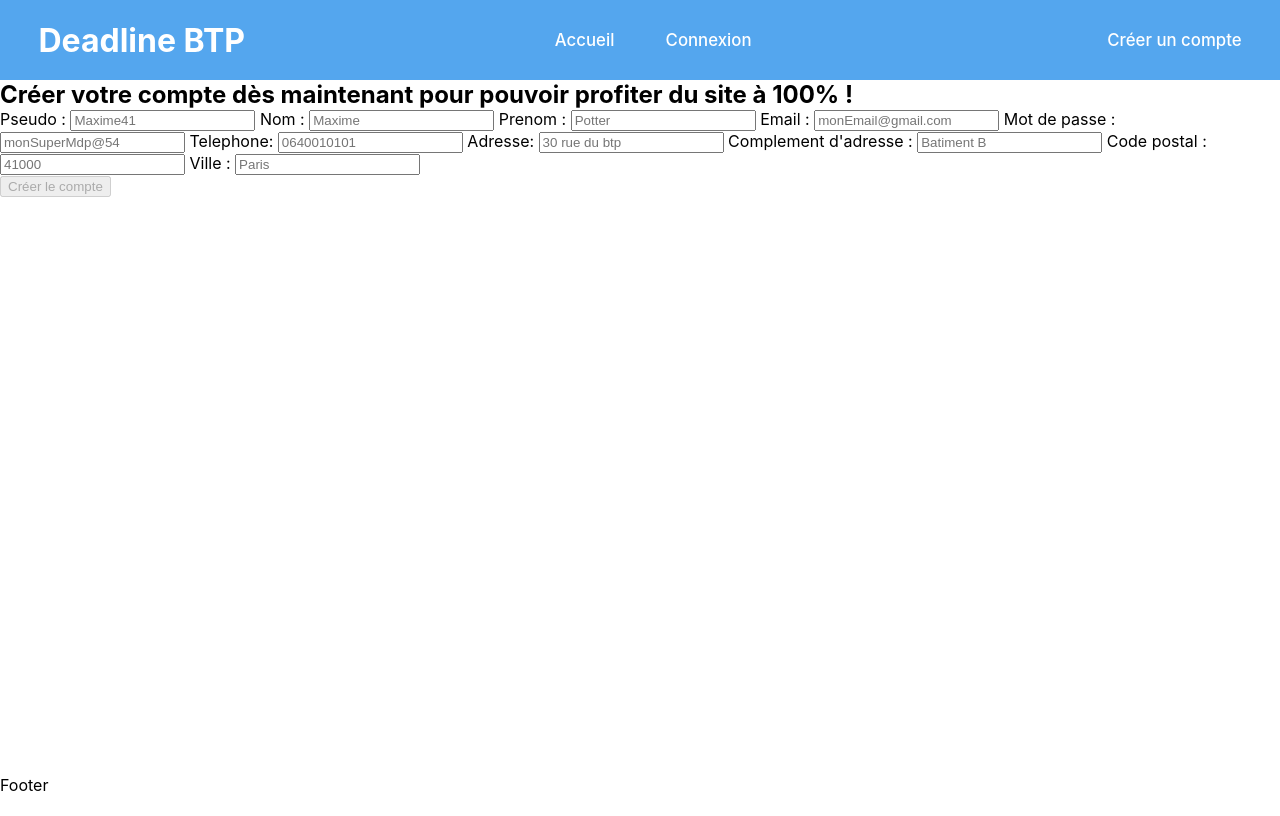
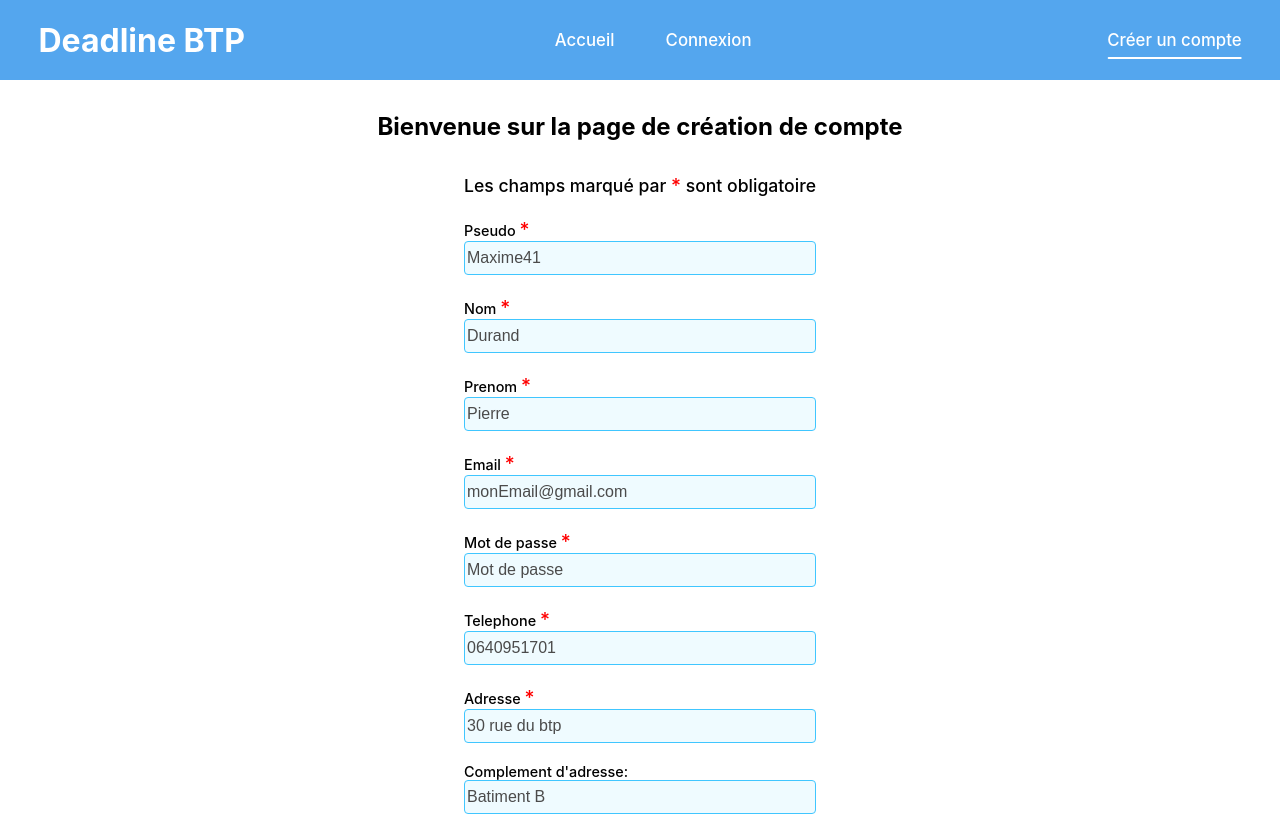
Before and after one commit to maaxxiime/TestTechnique, a React (Create React App) app in the folder react-app/: page /signup in a window 1280 px wide. Shown: the top 816 px of the page. Built offline with nearby package versions, Linux system fonts and the light colour scheme.

Commit message:
navbar / inscription

```diff
--- a/react-app/src/components/Navbar/Navbar.jsx
+++ b/react-app/src/components/Navbar/Navbar.jsx
@@ -1,15 +1,15 @@
-import React from "react";
+import React, { useEffect } from "react";
 import styled from "styled-components";
 import { colors } from "../../variable/variable";
 
 const Nav = styled.nav`
   display: flex;
-  background-color: #54a6ee;
+  background-color: ${colors["background-navbar"]};
   height: 80px;
 
   a {
     text-decoration: none;
-    color: white;
+    color: ${colors["font-navbar"]};
     font-size: 1.050rem;
     font-weight: 500;
     position: relative;
@@ -17,15 +17,18 @@ const Nav = styled.nav`
 
   button {
     border: none;
-    background-color: #54a6ee;
+    background-color: ${colors["background-button-deconnexion"]};
     cursor: pointer;
-    color: white;
+    color: ${colors["font-navbar"]};
     font-size: 1.050rem;
     font-weight: 500;
     position: relative;
+    height: 3rem;
+    border-radius: 0.5rem;
+
   }
   h2 {
-    color: white;
+    color: ${colors["font-navbar"]};
     font-size: 2rem;
   }
 
@@ -44,12 +47,13 @@ const Nav = styled.nav`
     margin: 0 3% 0 2%;
   }
 
+
   .active::after {
     content: "";
     width: 100%;
     height: 2px;
     border-radius: 0.25rem;
-    background-color: white;
+    background-color: ${colors["font-navbar"]};
     position: absolute;
     transform: translate(-100% , 27px);
 
@@ -65,19 +69,6 @@ export default function Navbar() {
   let trueUrl = urlReplace.substring(urlReplace.lastIndexOf("/") + 1);
 
 
-  let accueil = document.getElementById('accueil');
-  let compte = document.getElementById('compte');
-  let accueilTwo = document.getElementById('accueilTwo');
-  let login = document.getElementById('login');
-  let signup = document.getElementById('signup');
-  console.log(trueUrl)
-
-  if(trueUrl == "localhost:3000") {
-    accueil.classList.add("active");
-  } else if (trueUrl == "compte") {
-    compte.classList.add("active")
-  }
-
 
 
 
@@ -86,26 +77,27 @@ export default function Navbar() {
     window.location.assign("/");
   }
 
+
   return userJson ? (
     <Nav>
       <div>
       <h2>Deadline BTP</h2>
-      <a id="accueil" href="/"> Accueil</a>
+      <a id="accueil" className={trueUrl === "localhost:3000" ? "active" : ""} href="/"> Accueil</a>
       </div>
       <div>
-      <a id="compte" href="/compte"> Mon compte</a>
-      <button onClick={() => deconnexion()}> Déconnexion</button>
+      <a id="compte" className={trueUrl === "compte" ? "active" : ""} href="/compte"> Mon compte</a>
+      <button onClick={() => deconnexion()}>🔓 Déconnexion</button>
       </div>
     </Nav>
   ) : (
     <Nav>
       <div>
       <h2>Deadline BTP</h2>
-      <a id="accueilTwo" href="/"> Accueil</a>
+      <a id="accueilTwo" className={trueUrl === "localhost:3000" ? "active" : ""} href="/"> Accueil</a>
       </div>
       <div>
-      <a id="login" href="/login"> Connexion</a>
-      <a id="signup" href="/signup"> Créer un compte</a>
+      <a id="login" className={trueUrl === "login" ? "active" : ""} href="/login"> Connexion</a>
+      <a id="signup" className={trueUrl === "signup" ? "active" : ""} href="/signup"> Créer un compte</a>
       </div>
     </Nav>
   );
--- a/react-app/src/pages/Signup/Signup.jsx
+++ b/react-app/src/pages/Signup/Signup.jsx
@@ -2,12 +2,87 @@ import React, { useState } from "react";
 import styled from "styled-components";
 import axios from "axios";
 import qs from "qs";
-import { apiurl } from "../../variable/variable";
+import { apiurl, colors } from "../../variable/variable";
 // import { colors } from "../../variable/variable";
 
-const MainSection = styled.section``;
-const MainTitle = styled.h1``;
-const Form = styled.form``;
+const MainSection = styled.section`
+display: flex;
+flex-direction: column;
+align-items: center;
+`;
+const MainTitle = styled.h1`
+margin-top: 2rem;
+`;
+const Form = styled.form`
+display: flex;
+flex-direction: column;
+
+input {
+  max-width: 350px;
+  height: 30px;
+  font-size: 1rem;
+  border: 1px solid ${colors["border-input"]};
+  background-color: #effbff;
+  color: ${colors["font-input"]};
+  border-radius: 0.25rem;
+}
+input:focus {
+  background-color: #dff7ff;
+  outline:2px solid ${colors["outline-input"]} ;
+  color: ${colors["font-input"]};
+  border-radius: 0.25rem;
+  border: 1px solid ${colors["outline-input"]};
+}
+
+input::placeholder{
+  color: ${colors["font-input"]};
+}
+
+label {
+  margin-top: 20px;
+  font-weight: 500;
+  font-size: 0.9rem;
+}
+
+span {
+  color: #ff0000;
+  font-size: 1.2rem;
+  font-weight: 500;
+}
+h3 {
+  margin-top: 2rem;
+  font-size: 1.1rem;
+  font-weight: 500;
+}
+
+div {
+  display: flex;
+  justify-content: center;
+  margin-top: 2rem;
+}
+
+.enable {
+  background-color: #40c6ff;
+  color: white;
+  border: none;
+  cursor: pointer;
+}
+
+.enable:hover {
+  background-color: #00b3ff;
+}
+.disabled{
+  border: none;
+  background-color: #e1e1e1;
+  color: #6b6b6b;
+}
+
+.btn {
+  width: 120px;
+  height: 40px;
+  border-radius: 0.50rem;
+}
+`;
 
 export default function Signup() {
   const [Filled, setFilled] = useState(false);
@@ -90,14 +165,14 @@ export default function Signup() {
   }
 
   return (
-    <MainSection id="main">
+    <MainSection>
       <MainTitle>
-        {" "}
-        Créer votre compte dès maintenant pour pouvoir profiter du site à 100% !{" "}
+        Bienvenue sur la page de création de compte
       </MainTitle>
 
       <Form>
-        <label htmlFor="pseudo"> Pseudo : </label>
+        <h3>Les champs marqué par <span>*</span> sont obligatoire</h3>
+        <label htmlFor="pseudo"> Pseudo <span>*</span> </label>
         <input
           id="pseudo"
           type="text"
@@ -106,27 +181,27 @@ export default function Signup() {
           required={true}
           onChange={() => checkValues()}
         />
-        <label htmlFor="nom"> Nom : </label>
+        <label htmlFor="nom"> Nom <span>*</span> </label>
         <input
           id="nom"
           type="text"
-          placeholder="Maxime"
+          placeholder="Durand"
           name="nom"
           required={true}
           onChange={() => checkValues()}
         />
 
-        <label htmlFor="prenom"> Prenom : </label>
+        <label htmlFor="prenom"> Prenom <span>*</span> </label>
         <input
           id="prenom"
           type="text"
-          placeholder="Potter"
+          placeholder="Pierre"
           name="prenom"
           required={true}
           onChange={() => checkValues()}
         />
 
-        <label htmlFor="email"> Email : </label>
+        <label htmlFor="email"> Email <span>*</span> </label>
         <input
           id="email"
           type="email"
@@ -136,25 +211,25 @@ export default function Signup() {
           onChange={() => checkValues()}
         />
 
-        <label htmlFor="password"> Mot de passe : </label>
+        <label htmlFor="password"> Mot de passe <span>*</span> </label>
         <input
           id="password"
           type="password"
-          placeholder="monSuperMdp@54"
+          placeholder="Mot de passe"
           name="password"
           required={true}
           onChange={() => checkValues()}
         />
-        <label htmlFor="telephone"> Telephone: </label>
+        <label htmlFor="telephone"> Telephone <span>*</span> </label>
         <input
           id="telephone"
           type="number"
-          placeholder="0640010101"
+          placeholder="0640951701"
           name="telephone"
           required={true}
           onChange={() => checkValues()}
         />
-        <label htmlFor="adresse"> Adresse: </label>
+        <label htmlFor="adresse"> Adresse <span>*</span> </label>
         <input
           id="adresse"
           type="text"
@@ -163,7 +238,7 @@ export default function Signup() {
           required={true}
           onChange={() => checkValues()}
         />
-        <label htmlFor="complement"> Complement d'adresse : </label>
+        <label htmlFor="complement"> Complement d'adresse:</label>
         <input
           id="complement"
           type="text"
@@ -172,7 +247,7 @@ export default function Signup() {
           required={false}
           onChange={() => checkValues()}
         />
-        <label htmlFor="codepostal"> Code postal : </label>
+        <label htmlFor="codepostal"> Code postal <span>*</span> </label>
         <input
           id="codepostal"
           type="number"
@@ -182,7 +257,7 @@ export default function Signup() {
           onChange={() => checkValues()}
         />
 
-        <label htmlFor="ville"> Ville : </label>
+        <label htmlFor="ville"> Ville <span>*</span> </label>
         <input
           id="ville"
           type="text"
@@ -193,15 +268,15 @@ export default function Signup() {
         />
 
         <div>
-          <button disabled={!Filled} onClick={(e) => send(e)}>
-            {" "}
+          <button disabled={!Filled} className={!Filled ? "disabled btn" : "enable btn"} onClick={(e) => send(e)}>
             Créer le compte
           </button>
         </div>
 
         {Res && (
           <div className="res">
-            <p>{Res}</p>
+            <p>Erreur</p>
+            <p>Vérifier bien que :</p>
           </div>
         )}
       </Form>
--- a/react-app/src/variable/variable.js
+++ b/react-app/src/variable/variable.js
@@ -1,5 +1,11 @@
 export const apiurl = "http://localhost:8000/api";
 
 export const colors = {
-
+    "background-navbar": "#54a6ee",
+    "background-button-deconnexion": "#3d90d9",
+    "font-navbar": "#ffffff",
+    "border-input":  "#40c6ff",
+    "font-input":  "#4b4b4b",
+    "outline-input":  "#a4e8ff",
+    "":  "",
 }
```
